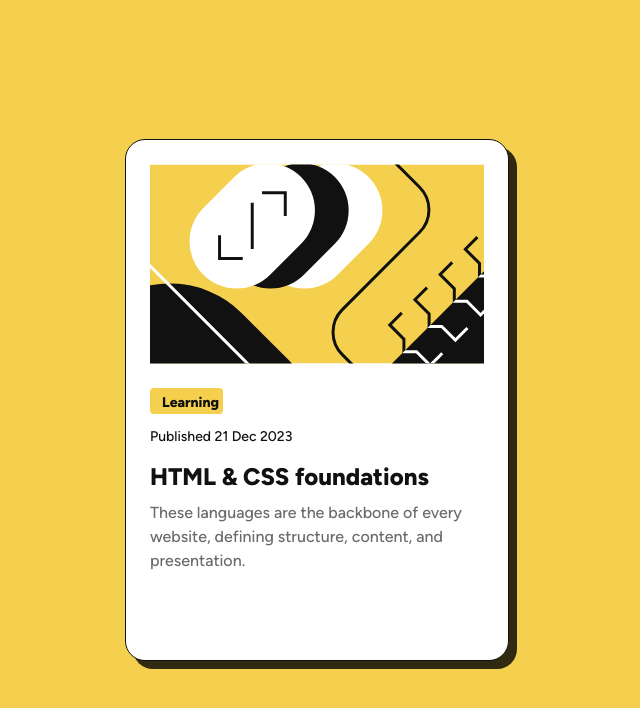
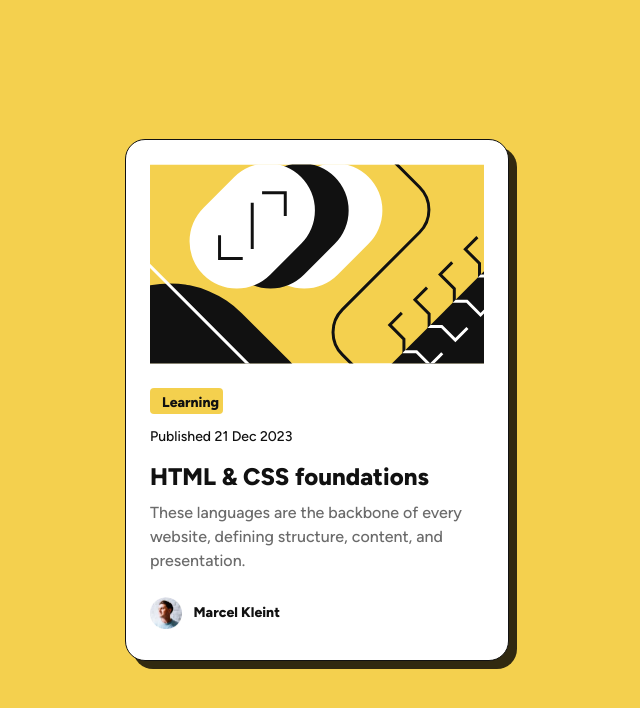
Before and after one commit to M4rc3l86/blog-card, an Angular app: page / in a window 1280 px wide. Shown: the top 708 px of the page, without its empty margins (323-963 px from the left). Built offline with nearby package versions, Linux system fonts and the light colour scheme.

Commit message:
add author

```diff
--- a/src/app/app.component.html
+++ b/src/app/app.component.html
@@ -10,4 +10,8 @@
       content, and presentation.
     </div>
   </div>
+  <div class="author">
+    <img class="avatar" src="images/image-avatar.webp" alt="author avatar" />
+    <div class="text-preset-3--bold">Marcel Kleint</div>
+  </div>
 </div>
```
